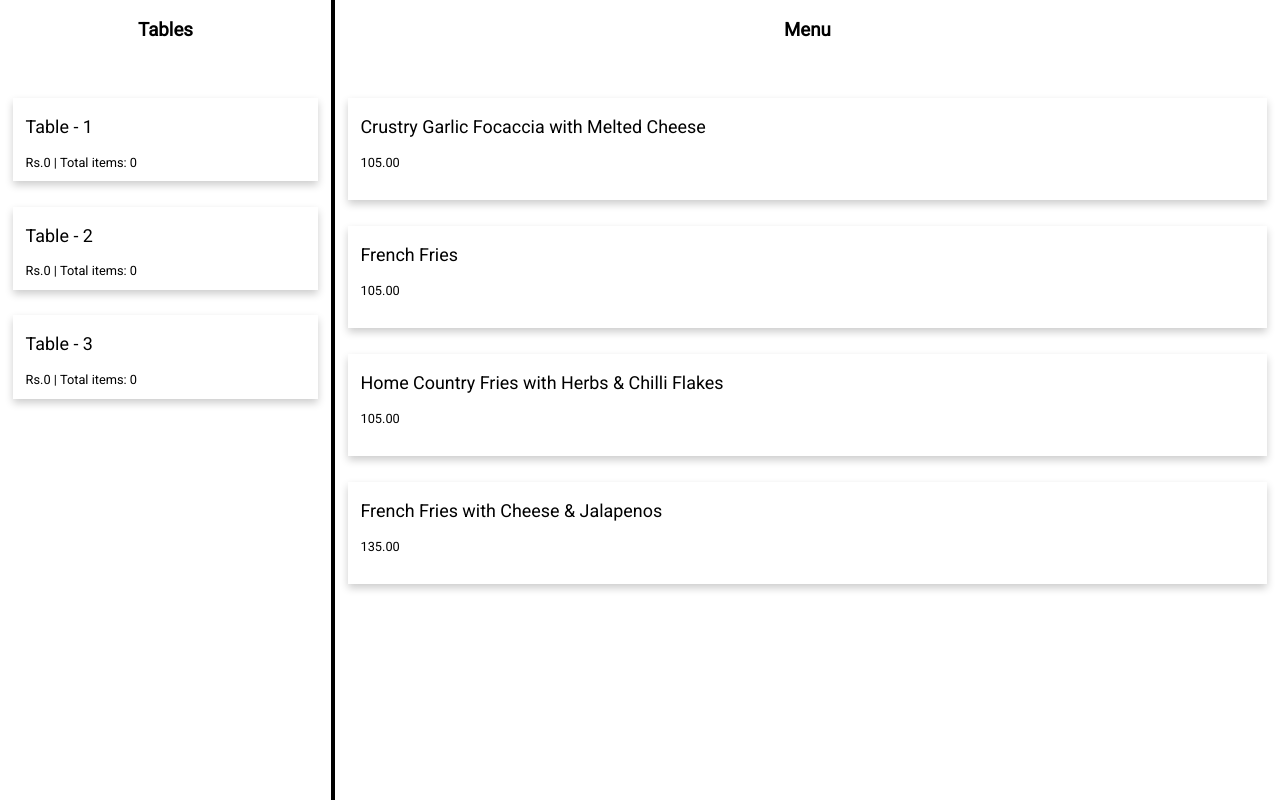
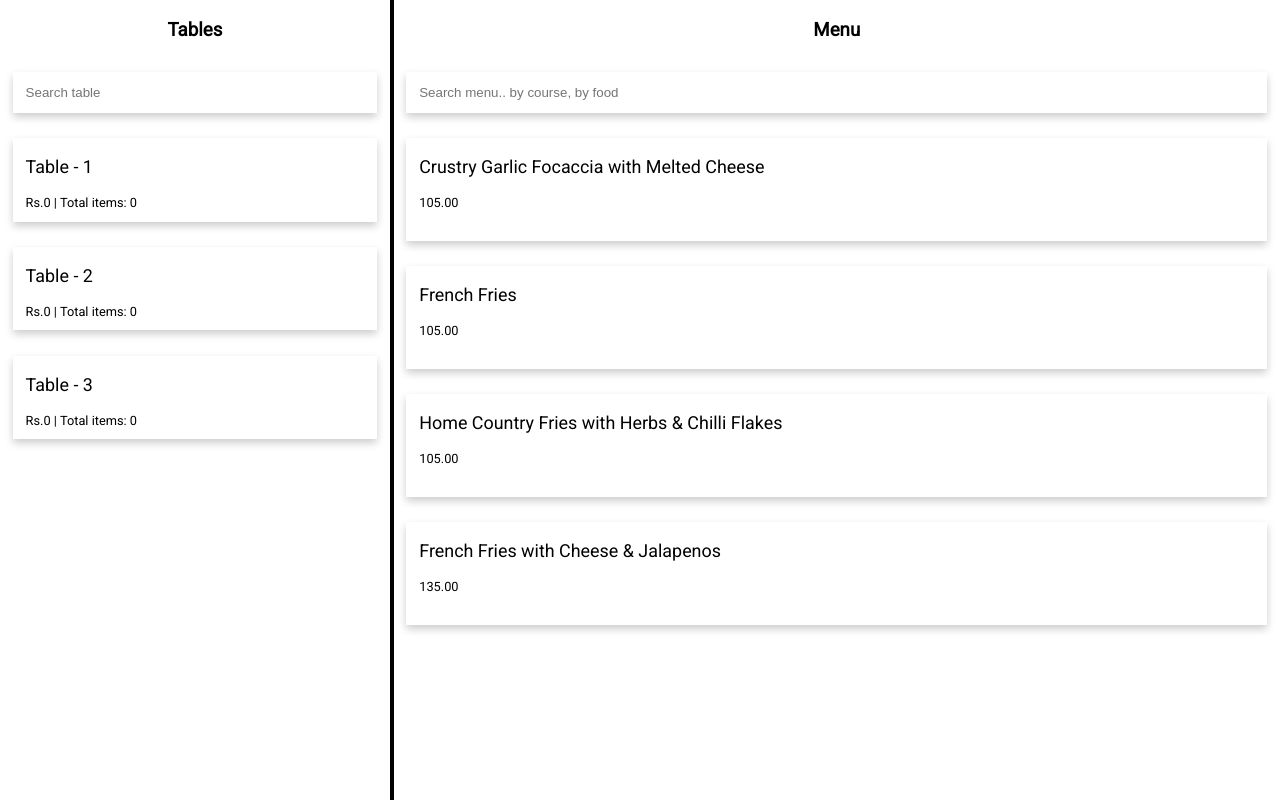
Before and after one commit to vineethk123/javascript-assignment-2, a plain HTML site: page index.html in a window 1280 px wide. Drawn offline with Linux system fonts and the light colour scheme.

Commit message:
add seatch functionality

```diff
--- a/css/main.css
+++ b/css/main.css
@@ -23,23 +23,26 @@ body {
   background-color: black;
 }
 
-.tables {
+.heading {
+  align-self: center;
+}
+
+.common-flex-style {
   display: flex;
   flex-direction: column;
   justify-content: flex-start;
+  flex-wrap: none;
   background-color: white;
   overflow: auto;
+}
+
+.tables {
   /* For table as a flex-box item */
   flex-grow: 1;
   margin-right: 0.3vw;
 }
 
 .menu {
-  display: flex;
-  flex-direction: column;
-  justify-content: flex-start;
-  background-color: white;
-  overflow: auto;
   /* For menu as a flex-box item */
   flex-grow: 3;
 }
@@ -54,10 +57,6 @@ body {
 
 .card:hover {
   box-shadow: 0 8px 16px 0 rgba(0, 0, 0, 0.2);
-}
-
-.heading {
-  align-self: center;
 }
 
 .table {
@@ -75,3 +74,13 @@ body {
 .card-content {
   font-size: 1vw;
 }
+
+.search-bar {
+  border: none;
+  padding: 1vw;
+}
+
+input:focus {
+  outline: none;
+  box-shadow: 0 8px 16px 0 rgba(0, 0, 0, 0.2);
+}
--- a/index.html
+++ b/index.html
@@ -3,7 +3,7 @@
   <head>
     <meta charset="UTF-8" />
     <meta name="viewport" content="width=device-width, initial-scale=1.0" />
-    <title>Title</title>
+    <title>Zemoso Restaurant</title>
     <link
       href="https://fonts.googleapis.com/css?family=Roboto"
       rel="stylesheet"
@@ -12,57 +12,67 @@
   </head>
   <body>
     <div class="site-content">
-      <div class="tables">
+      <div id="all-tables-div" class="tables common-flex-style">
         <h3 class="heading">Tables</h3>
-        <div id="table-search-bar" class="search-bar card"></div>
+        <input
+          type="search"
+          id="table-search-bar"
+          placeholder="Search table"
+          class="search-bar card"
+          onkeyup="filterContent('all-tables-div')"
+        />
         <div id="table-1" class="card table">
-          <p name="table-name" class="card-title">Table - 1</p>
+          <p class="card-title">Table - 1</p>
           <p class="card-content">
             Rs.<span name="total">0</span> | Total items:
             <span name="item-count">0</span>
           </p>
         </div>
         <div id="table-2" class="card table">
-          <p name="table-name" class="card-title">Table - 2</p>
+          <p class="card-title">Table - 2</p>
           <p class="card-content">
             Rs.<span name="total">0</span> | Total items:
             <span name="item-count">0</span>
           </p>
         </div>
         <div id="table-3" class="card table">
-          <p name="table-name" class="card-title">Table - 3</p>
+          <p class="card-title">Table - 3</p>
           <p class="card-content">
             Rs.<span name="total">0</span> | Total items:
             <span name="item-count">0</span>
           </p>
         </div>
       </div>
-      <div class="menu">
+      <div id="menu-div" class="menu common-flex-style">
         <h3 class="heading">Menu</h3>
-        <div id="menu-search-bar" class="search-bar card"></div>
-        <div id="item-1" class="card menu-item">
-          <p name="item-name" class="card-title">
-            Crustry Garlic Focaccia with Melted Cheese
-          </p>
+        <!--TO DO make input similiar to above one-->
+        <input
+          type="search"
+          id="menu-search-bar"
+          placeholder="Search menu.. by course, by food"
+          class="search-bar card"
+          onkeyup="filterContent('menu-div')"
+        />
+        <div id="item-1" class="card menu-item" data-course-type="main course">
+          <p class="card-title">Crustry Garlic Focaccia with Melted Cheese</p>
           <p name="price" class="card-content">105.00</p>
         </div>
-        <div id="item-2" class="card menu-item">
-          <p name="item-name" class="card-title">French Fries</p>
+        <div id="item-2" class="card menu-item" data-course-type="appetizers">
+          <p class="card-title">French Fries</p>
           <p name="price" class="card-content">105.00</p>
         </div>
-        <div id="item-3" class="card menu-item">
-          <p name="item-name" class="card-title">
+        <div id="item-3" class="card menu-item" data-course-type="main course">
+          <p class="card-title">
             Home Country Fries with Herbs & Chilli Flakes
           </p>
           <p name="price" class="card-content">105.00</p>
         </div>
-        <div id="item-4" class="card menu-item">
-          <p name="item-name" class="card-title">
-            French Fries with Cheese & Jalapenos
-          </p>
+        <div id="item-4" class="card menu-item" data-course-type="appetizers">
+          <p class="card-title">French Fries with Cheese & Jalapenos</p>
           <p name="price" class="card-content">135.00</p>
         </div>
       </div>
     </div>
+    <script src="js/index.js"></script>
   </body>
 </html>
--- /dev/null
+++ b/js/index.js
@@ -0,0 +1,25 @@
+/**
+ * Takes parent div id as parameter, fetches the search keyword &
+ * filters the child divs(the contents) accordingly.
+ */
+function filterContent(containerDivId) {
+  let containerDiv = document.getElementById(containerDivId);
+  let searchKeyword = containerDiv.querySelector("input").value.toLowerCase();
+  let childDivs = containerDiv.querySelectorAll("div");
+
+  // For each div, see if the search keyowrd matches either with card title or their meta data (if any)
+  // If match is found, leave it as it is else make it disappear
+  childDivs.forEach(function(div) {
+    let cardTitle = div.querySelector(".card-title").innerText.toLowerCase();
+    if (cardTitle.indexOf(searchKeyword) > -1) {
+      div.style.display = "";
+    } else if (
+      div.getAttribute("data-course-type") !== null &&
+      div.getAttribute("data-course-type").indexOf(searchKeyword) > -1
+    ) {
+      div.style.display = "";
+    } else {
+      div.style.display = "none";
+    }
+  });
+}
```
